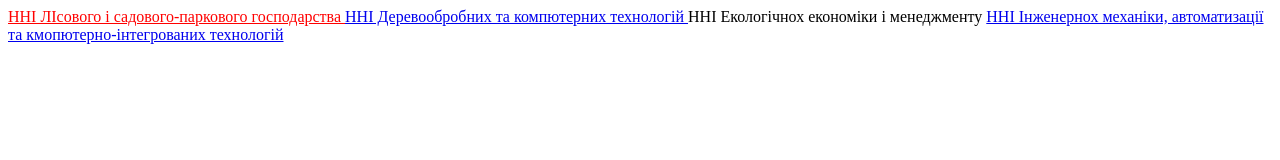
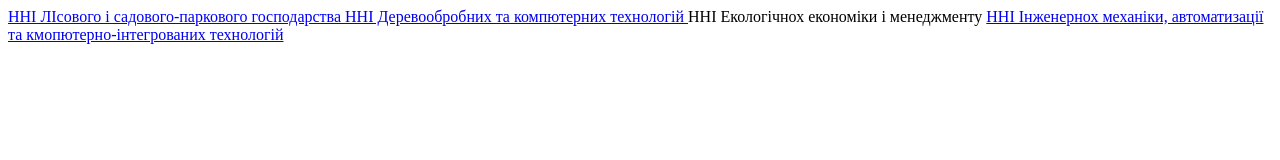
Before and after one commit to Adsaid/Practic_github-1, a plain HTML site: page index.html in a window 1280 px wide. Drawn offline with Linux system fonts and the light colour scheme.

Commit message:
Update index.html

```diff
--- a/index.html
+++ b/index.html
@@ -3,7 +3,7 @@
     <head>
         <style>
             .active{
-                color:red
+                color:blue
             }
           </style>
     </head>
```
